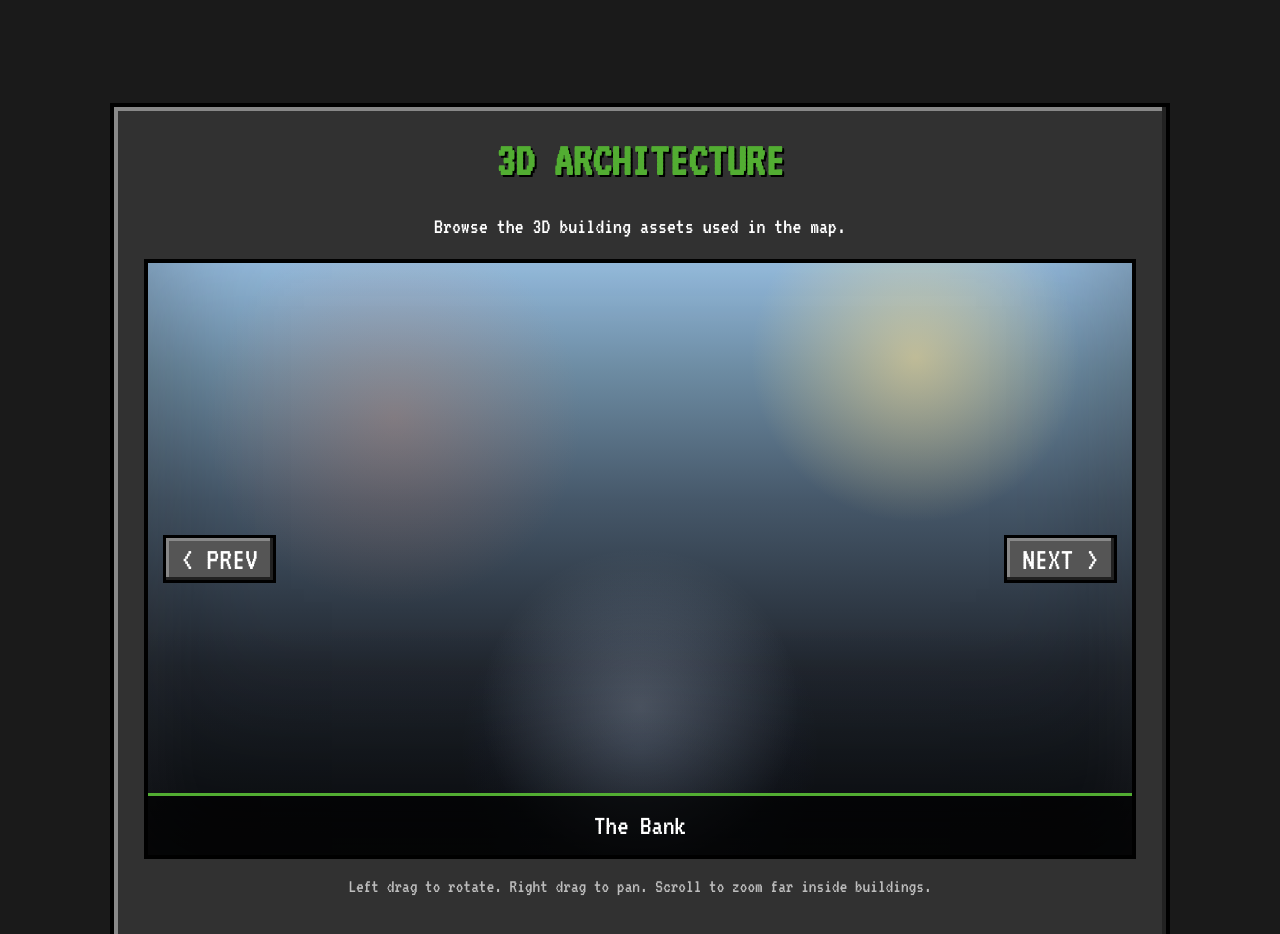
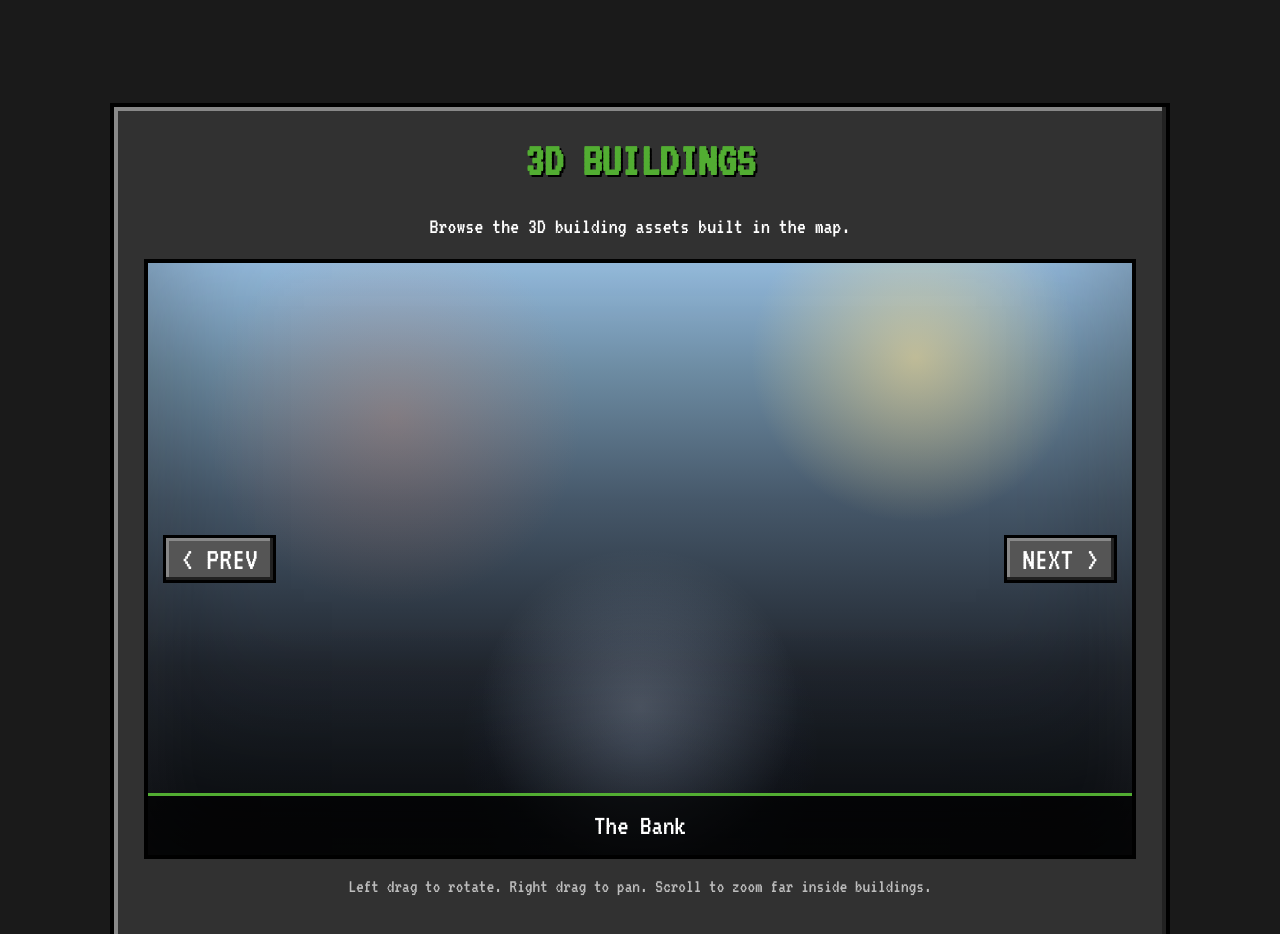
Before and after one commit to galaxydevvv/mccity, a plain HTML site: page index.html in a window 1280 px wide. Shown: the part 1880-2814 px from the top of the page. Drawn offline with Linux system fonts and the light colour scheme; some packages are replaced by stand-ins of ours; a script that the page names is missing.

Commit message:
Update index.html

```diff
--- a/index.html
+++ b/index.html
@@ -492,8 +492,8 @@
 
         <section id="explorer">
             <div class="card">
-                <h2>3D ARCHITECTURE</h2>
-                <p style="text-align: center; font-size: 1.4rem;">Browse the 3D building assets used in the map.</p>
+                <h2>3D BUILDINGS</h2>
+                <p style="text-align: center; font-size: 1.4rem;">Browse the 3D building assets built in the map.</p>
 
                 <div class="model-carousel-container">
                     <button class="model-btn model-prev" onclick="changeModel(-1)">&lt; PREV</button>
```
